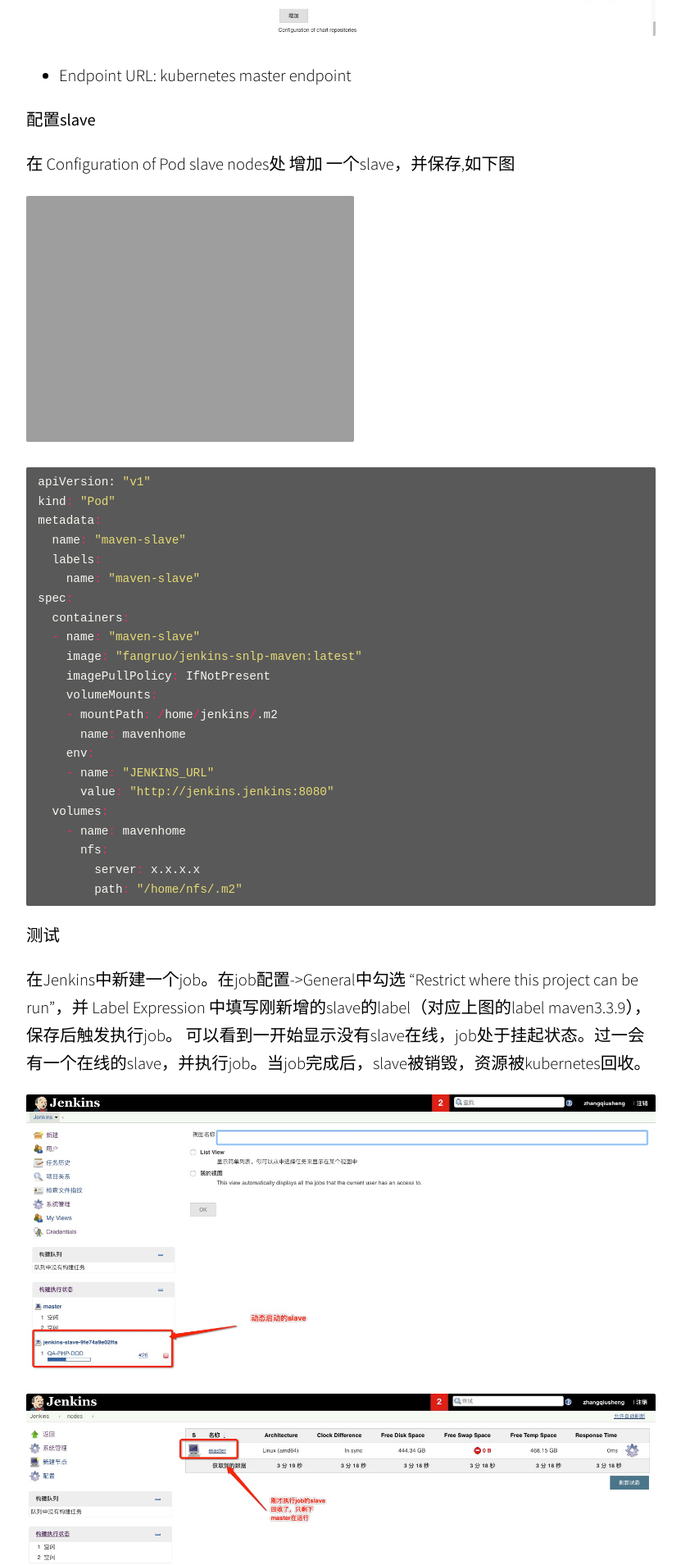
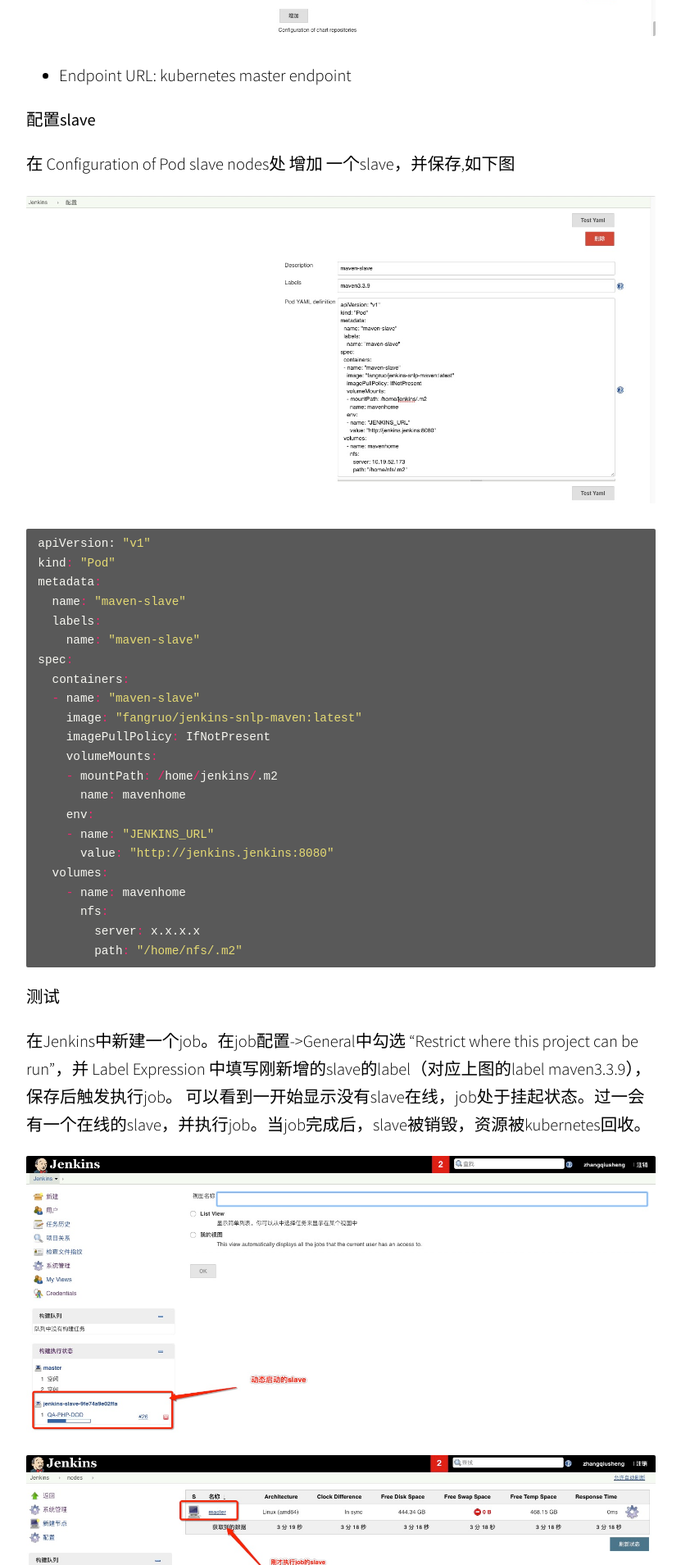
Before and after one commit to astrisk/astrisk.github.io, a Jekyll site: the page built from _posts/2018-03-15-kubernetes-jenkins config.md, in a window 1280 px wide. Shown: the part 2346-4255 px from the top of the page at 82% size, without its empty margins (224-1055 px from the left). Built offline with Jekyll 4.4.1, drawn with Linux system fonts in a browser that asks for light colours; some web fonts are replaced.

Commit message:
修改名称

```diff
--- a/_posts/2018-03-15-kubernetes-jenkins config.md
+++ b/_posts/2018-03-15-kubernetes-jenkins config.md
@@ -31,7 +31,7 @@
 
 在 Configuration of Pod slave nodes处 增加 一个slave，并保存,如下图
 
-![pod]({{ site.url }}/images/jenkins/pod.png)
+![slave]({{ site.url }}/images/jenkins/slave.png)
 
 {% highlight c %}
 
```
